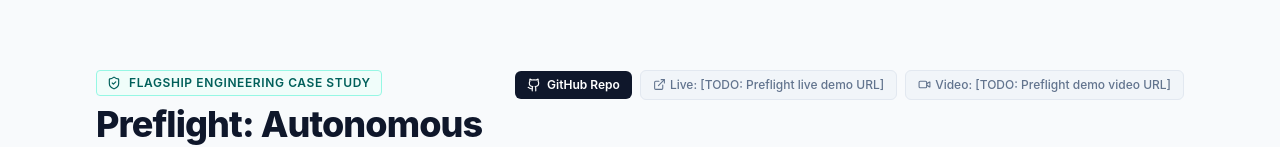
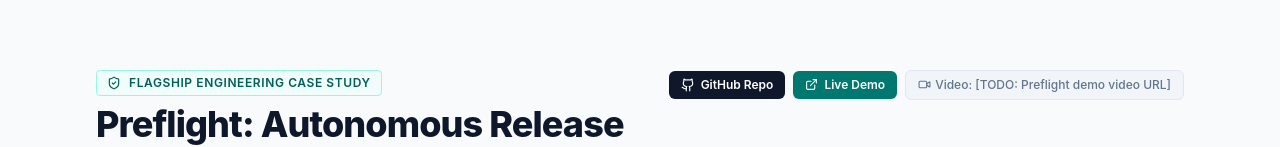
Before and after one commit to hemkesh18/portfolio, a React (Vite) app: page / in a window 1280 px wide. Shown: the part 774-921 px from the top of the page. Built offline with nearby package versions, Linux system fonts and the light colour scheme; no server answers.

Commit message:
feat: link verified Preflight live demo URL into case study

```diff
--- a/src/components/PreflightSection.jsx
+++ b/src/components/PreflightSection.jsx
@@ -48,10 +48,22 @@
               <span>GitHub Repo</span>
             </a>
 
-            <span className="inline-flex items-center gap-1 px-3 py-1.5 rounded-md text-xs font-medium bg-slate-100 dark:bg-slate-800 text-slate-500 dark:text-slate-400 border border-slate-200 dark:border-slate-700">
-              <ExternalLink size={13} />
-              <span>Live: {preflight.links.liveDemo}</span>
-            </span>
+            {preflight.links.liveDemo && !preflight.links.liveDemo.includes('[TODO') ? (
+              <a
+                href={preflight.links.liveDemo}
+                target="_blank"
+                rel="noopener noreferrer"
+                className="inline-flex items-center gap-1.5 px-3 py-1.5 rounded-md text-xs font-semibold bg-teal-700 hover:bg-teal-800 text-white shadow-xs transition-colors"
+              >
+                <ExternalLink size={13} />
+                <span>Live Demo</span>
+              </a>
+            ) : (
+              <span className="inline-flex items-center gap-1 px-3 py-1.5 rounded-md text-xs font-medium bg-slate-100 dark:bg-slate-800 text-slate-500 dark:text-slate-400 border border-slate-200 dark:border-slate-700">
+                <ExternalLink size={13} />
+                <span>Live: {preflight.links.liveDemo}</span>
+              </span>
+            )}
 
             <span className="inline-flex items-center gap-1 px-3 py-1.5 rounded-md text-xs font-medium bg-slate-100 dark:bg-slate-800 text-slate-500 dark:text-slate-400 border border-slate-200 dark:border-slate-700">
               <Video size={13} />
--- a/src/data/portfolioData.js
+++ b/src/data/portfolioData.js
@@ -158,7 +158,7 @@
       "Synthetic operational history and small sample size (N=9 repeat incidents across planted patterns). These findings demonstrate the mechanism and baseline comparison, not a production claim.",
     links: {
       github: "https://github.com/hemkesh18/preflight",
-      liveDemo: "[TODO: Preflight live demo URL]",
+      liveDemo: "https://preflight-kw3s.vercel.app/",
       demoVideo: "[TODO: Preflight demo video URL]",
     },
     simulatorPresets: [
```
